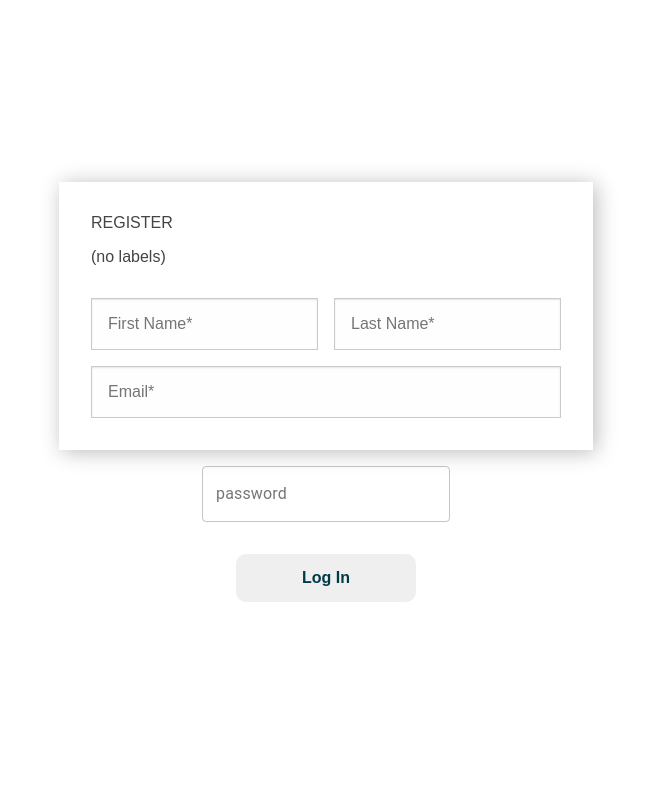
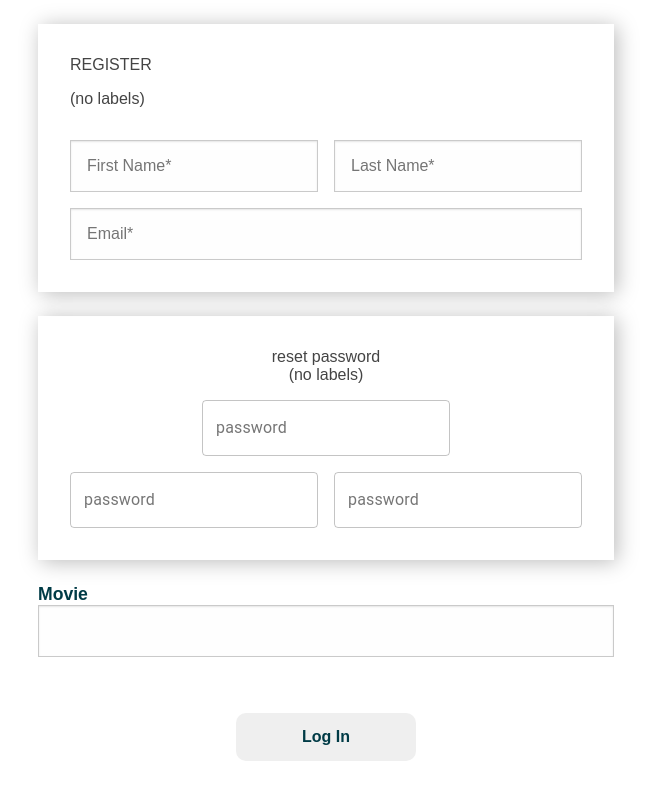
Before and after one commit to ronyantonydev/mastering-react-formik, a React (Create React App) app: page / in a window 1280 px wide. Shown: the top 800 px of the page, without its empty margins (314-971 px from the left). Built offline with nearby package versions, Linux system fonts and the light colour scheme.

Commit message:
adding autocomplete adding autocomplete field

```diff
--- /dev/null
+++ b/components/muitAuotoComplete/muiAutoComplete.tsx
@@ -0,0 +1,11 @@
+// import { Autocomplete, styled } from "@mui/material";
+
+// const MuiAutoComplete = styled(Autocomplete)({});
+// export default MuiAutoComplete;
+
+import Autocomplete from "@mui/material/Autocomplete";
+import { styled } from "@material-ui/core";
+
+const MuiAutocompleteField = styled(Autocomplete)({});
+
+export default MuiAutocompleteField;
--- /dev/null
+++ b/src/models/countries.tsx
@@ -0,0 +1,16 @@
+const countries = [
+  { code: "AD", label: "Andorra", phone: "376" },
+  {
+    code: "AE",
+    label: "United Arab Emirates",
+    phone: "971"
+  },
+  { code: "AF", label: "Afghanistan", phone: "93" },
+  {
+    code: "AG",
+    label: "Antigua and Barbuda",
+    phone: "1-268"
+  }
+];
+
+export default countries;
--- a/src/register/registerPage.tsx
+++ b/src/register/registerPage.tsx
@@ -5,6 +5,8 @@ import TextField from "../../components/textField/textField";
 import Registered from "../registered/registered";
 import RegisterPageStyle from "./registerPageStyle";
 import MuiTextField from "../../components/muiTextField/muiTextField";
+import MuiAutocompleteField from "../../components/muitAuotoComplete/muiAutoComplete";
+import countries from "../models/countries";
 
 const Register: React.FC<{}> = () => {
   const [logIn, setLogIn] = useState(false);
@@ -38,7 +40,7 @@ const Register: React.FC<{}> = () => {
           validationSchema={validate}
         >
           {({ values, errors, touched, handleChange, handleSubmit }) => (
-            <Form onSubmit={handleSubmit}>
+            <Form onSubmit={handleSubmit} className="form-container">
               <div className="name-container">
                 <div className="register-title">Register</div>
                 <div className="label-description">(no labels)</div>
@@ -81,6 +83,8 @@ const Register: React.FC<{}> = () => {
                 </div>
               </div>
               <div className="password-container">
+                <div className="password-title">reset password</div>
+                <div className="label-description">(no labels)</div>
                 <div className="text-field-container">
                   <MuiTextField
                     variant="outlined"
@@ -91,6 +95,34 @@ const Register: React.FC<{}> = () => {
                     helperText={touched.password && errors.password}
                   />
                 </div>
+                <div className="text-field-container">
+                  <MuiTextField
+                    variant="outlined"
+                    label="password"
+                    name="password"
+                    onChange={handleChange}
+                    error={touched.password && Boolean(errors.password)}
+                    helperText={touched.password && errors.password}
+                  />
+                  <MuiTextField
+                    variant="outlined"
+                    label="password"
+                    name="password"
+                    onChange={handleChange}
+                    error={touched.password && Boolean(errors.password)}
+                    helperText={touched.password && errors.password}
+                  />
+                </div>
+              </div>
+              <div className="personal-container">
+                <MuiAutocompleteField
+                  id="country-select"
+                  options={countries}
+                  autoHighlight
+                  renderInput={(params) => (
+                    <TextField {...params} label="Movie" />
+                  )}
+                />
               </div>
               <div className="button-container">
                 <button className="log-in-button" type="submit">
--- a/src/register/registerPageStyle.ts
+++ b/src/register/registerPageStyle.ts
@@ -6,6 +6,12 @@ const RegisterPageStyle = styled.div`
   display: flex;
   justify-content: center;
   align-items: center;
+  gap: 1.5rem;
+  .form-container {
+    display: flex;
+    flex-direction: column;
+    gap: 1.5rem;
+  }
   .name-container {
     box-shadow: 3px 2px 20px #bbb;
     padding: 2rem;
@@ -31,6 +37,10 @@ const RegisterPageStyle = styled.div`
     min-width: 18.75rem;
     padding-top: 1rem;
   }
+  .password-container {
+    box-shadow: 3px 2px 20px #bbb;
+    padding: 2rem;
+  }
   .button-container {
     width: 100%;
     height: 3rem;
```
